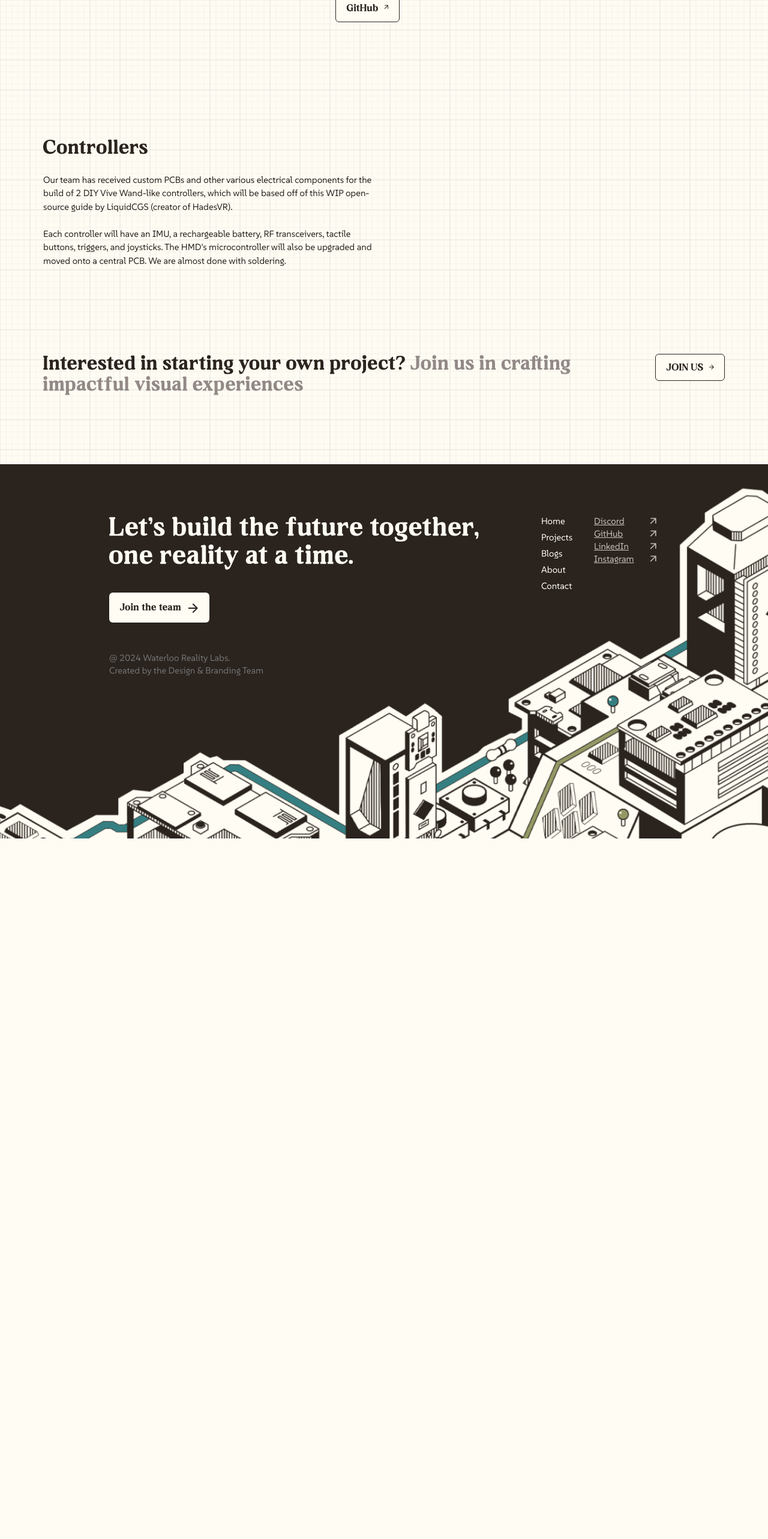
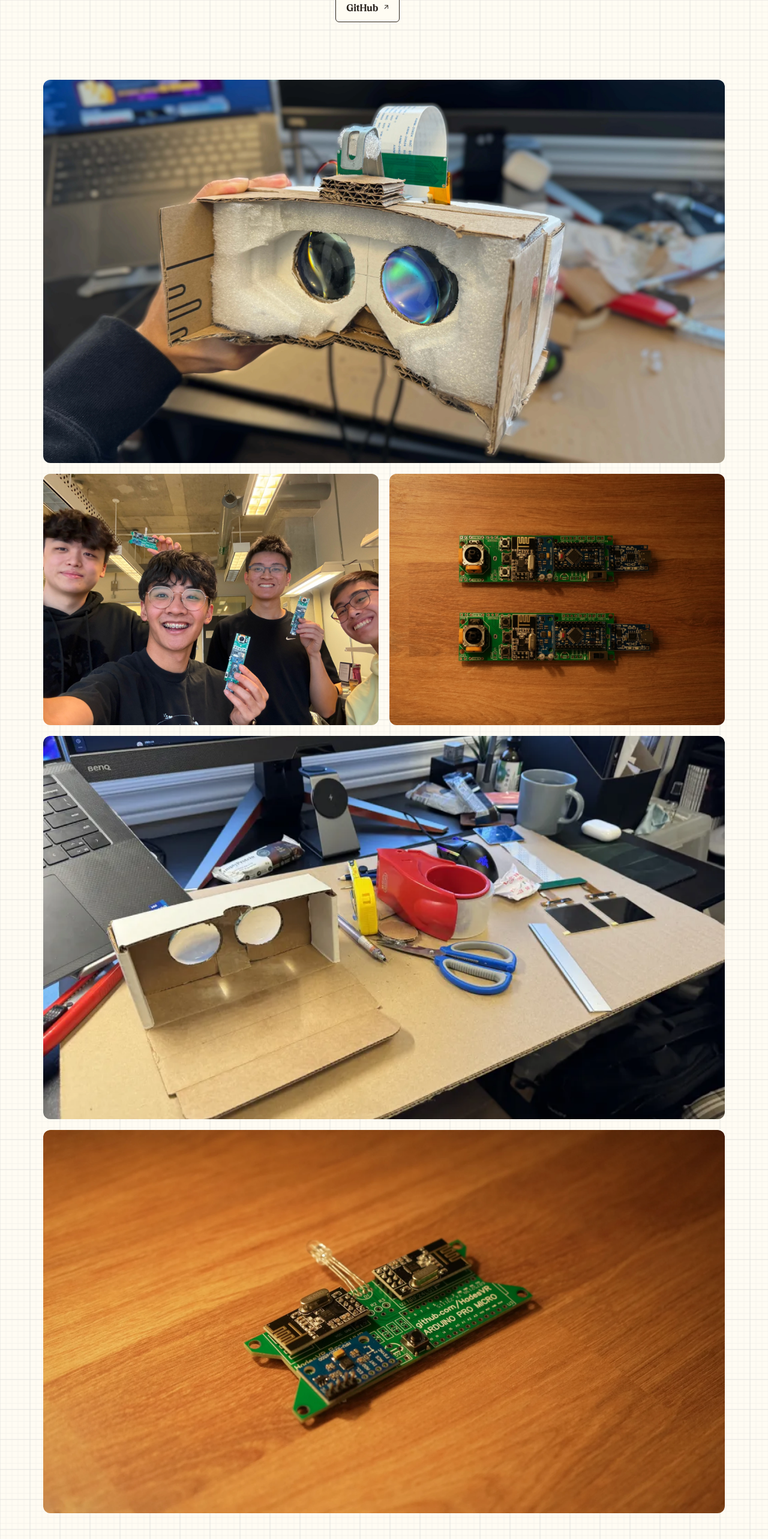
Before and after one commit to uwrealitylabs/website, a Next.js app: page /projects/realityfromscratch in a window 1280 px wide. Shown: the part 1100-3666 px from the top of the page at 60% size. Before the commit the page ends 2498 px from the top, so only its background shows below. Built offline with nearby package versions, Linux system fonts and the light colour scheme.

Commit message:
reality from scratch project page

```diff
--- a/app/(pages)/projects/(projects)/realityfromscratch/page.js
+++ b/app/(pages)/projects/(projects)/realityfromscratch/page.js
@@ -5,7 +5,13 @@ import ProjDescrip from "../../ProjDescrip";
 import ContentImages from "../../ContentImages";
 import JoinUs from "@/app/components/JoinUs";
 import BackButton from "@/app/components/BackButton";
+
 import RFS from "@/public/images/photos/realityfromscratch/reality-from-scratch.png"
+import Headset from "@/public/images/photos/realityfromscratch/headset.png"
+import GroupPhoto from "@/public/images/photos/realityfromscratch/groupphoto.png"
+import PCB2 from "@/public/images/photos/realityfromscratch/pcb2.png"
+import Materials from "@/public/images/photos/realityfromscratch/material.png"
+import PCB1 from "@/public/images/photos/realityfromscratch/pcb1.png"
 
 
 export default function RealityFromScratch() {
@@ -52,11 +58,11 @@ export default function RealityFromScratch() {
         />
 
         <section className="mobile:grid mobile:grid-cols-2 mx-auto max-mobile:flex max-mobile:flex-col gap-6 my-16">
-          {/* <ContentImages photo="realityfromscratch/headset.png" grid="full" />
-          <ContentImages photo="realityfromscratch/groupphoto.png" />
-          <ContentImages photo="realityfromscratch/pcb2.png" />
-          <ContentImages photo="realityfromscratch/material.png" grid="full" />
-          <ContentImages photo="realityfromscratch/pcb1.png" grid="full" /> */}
+          <ContentImages photo={Headset} grid="full" />
+          <ContentImages photo={GroupPhoto} />
+          <ContentImages photo={PCB2} />
+          <ContentImages photo={Materials} grid="full" />
+          <ContentImages photo={PCB1} grid="full" />
         </section>
 
         <section className="text-bodyLarge font-suse leading-normal md:w-1/2 max-mobile:text-body">
```
